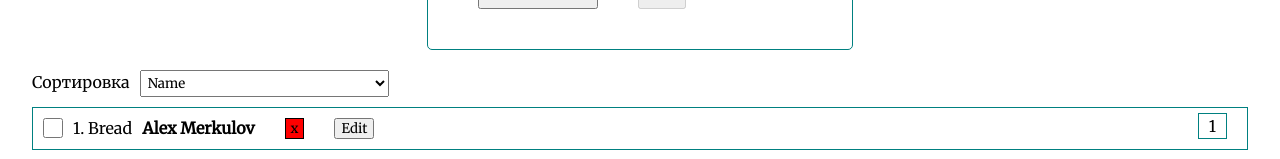
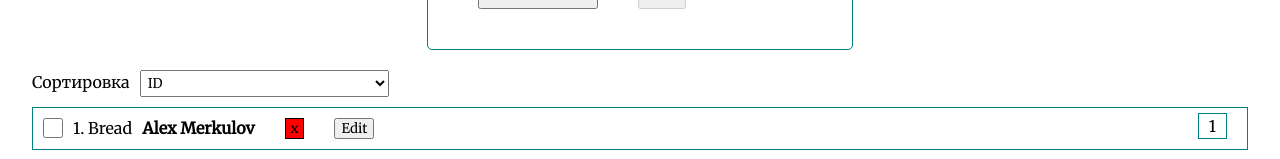
Before and after one commit to SashkoRabin/testonix, a React (Create React App) app: page /todo in a window 1280 px wide. Shown: the part 332-491 px from the top of the page. Built offline with nearby package versions, Linux system fonts and the light colour scheme; the HTML template or start-up script is replaced by a standard one.

Commit message:
Hometask 5 (part 3)
- DragAndDrop

```diff
--- a/src/pages/Todo/components/SettingBar.jsx
+++ b/src/pages/Todo/components/SettingBar.jsx
@@ -3,7 +3,7 @@ import cl from '../Todo.module.css';
 import PropTypes from 'prop-types';
 
 export default function SettingBar({ setSortIndex }) {
-  const [sortValue, setSortValue] = useState(3);
+  const [sortValue, setSortValue] = useState(1);
 
   useEffect(() => {
     setSortIndex((prev) => (prev = sortValue));
--- a/src/pages/Todo/components/TodoBody.jsx
+++ b/src/pages/Todo/components/TodoBody.jsx
@@ -5,8 +5,9 @@ export default function TodoBody() {
   const [titleValue, setTitleValue] = useState('');
   const [nameValue, setNameValue] = useState('');
   const [surnameValue, setSurnameValue] = useState('');
-  const [sortIndex, setSortIndex] = useState(3);
+  const [sortIndex, setSortIndex] = useState(1);
   const [currentTodo, setCurrentTodo] = useState();
+  const [dragCurrentTodo, setDragCurrentTodo] = useState(null);
   const [isDisabled, setIsDisabled] = useState(true);
   const [todos, setTodos] = useState([
     // массив из объектов. вложенность есть.
@@ -14,6 +15,7 @@ export default function TodoBody() {
       id: 1,
       title: 'Bread',
       user: { name: 'Alex', surname: 'Merkulov' },
+      active: false,
       completed: false,
       hotkey: '1',
     },
@@ -175,6 +177,27 @@ export default function TodoBody() {
     setTitleValue('');
     setIsDisabled((prev) => (prev = true));
   };
+  const dragStart = (e, dragTodo) => {
+    setDragCurrentTodo((prev) => (prev = dragTodo));
+  };
+
+  const dragOver = (e) => {
+    e.preventDefault();
+  };
+  const dragDrop = (e, dropTodo) => {
+    e.preventDefault();
+    setTodos((prev) => {
+      const arr = [...prev];
+      let temp =
+        arr[arr.findIndex((item) => item.id === dragCurrentTodo.id)].id;
+      arr[arr.findIndex((item) => item.id === dragCurrentTodo.id)].id =
+        dropTodo.id;
+      arr[arr.findIndex((item) => item.id === dropTodo.id)].id = temp;
+
+      return arr;
+    });
+    sortingFunc(sortIndex);
+  };
   return (
     <TodoBodyView
       titleValue={titleValue}
@@ -188,10 +211,14 @@ export default function TodoBody() {
       submitEditTodoById={submitEditTodoById}
       setSortIndex={setSortIndex}
       todos={todos}
+      setTodos={setTodos}
       setTodoCompleted={setTodoCompleted}
       deleteTodoById={deleteTodoById}
       editTodoById={editTodoById}
       setActiveTodo={setActiveTodo}
+      dragDrop={dragDrop}
+      dragStart={dragStart}
+      dragOver={dragOver}
     />
   );
 }
--- a/src/pages/Todo/components/TodoBodyView.jsx
+++ b/src/pages/Todo/components/TodoBodyView.jsx
@@ -44,10 +44,14 @@ export default function TodoBodyView(props) {
           <TodoItem
             key={item.id}
             todo={item}
+            setTodos={props.setTodos}
             setTodoCompleted={props.setTodoCompleted}
             deleteTodoById={props.deleteTodoById}
             editTodoById={props.editTodoById}
             setActiveTodo={props.setActiveTodo}
+            dragDrop={props.dragDrop}
+            dragStart={props.dragStart}
+            dragOver={props.dragOver}
           />
         ))
       ) : (
--- a/src/pages/Todo/components/TodoItem.jsx
+++ b/src/pages/Todo/components/TodoItem.jsx
@@ -3,30 +3,28 @@ import React, { useEffect, useState } from 'react';
 import PropTypes from 'prop-types';
 import TodoItemView from './TodoItemView';
 
-export default function TodoItem({
-  todo,
-  setTodoCompleted,
-  deleteTodoById,
-  editTodoById,
-  setActiveTodo,
-}) {
+export default function TodoItem(props) {
   const [wrapperClassName, setWrapperClassName] = useState('todo__item');
   const clickHandler = async () => {
-    await setActiveTodo(todo.id);
+    await props.setActiveTodo(props.todo.id);
   };
   useEffect(() => {
-    todo.active
+    props.todo.active
       ? setWrapperClassName('todo__item active')
       : setWrapperClassName('todo__item');
-  }, [todo.active]);
+  }, [props.todo.active]);
+
   return (
     <TodoItemView
-      todo={todo}
-      setTodoCompleted={setTodoCompleted}
-      deleteTodoById={deleteTodoById}
-      editTodoById={editTodoById}
+      todo={props.todo}
+      setTodoCompleted={props.setTodoCompleted}
+      deleteTodoById={props.deleteTodoById}
+      editTodoById={props.editTodoById}
       wrapperClassName={wrapperClassName}
       clickHandler={clickHandler}
+      dragDrop={props.dragDrop}
+      dragOver={props.dragOver}
+      dragStart={props.dragStart}
     />
   );
 }
--- a/src/pages/Todo/components/TodoItemView.jsx
+++ b/src/pages/Todo/components/TodoItemView.jsx
@@ -1,45 +1,45 @@
 import React from 'react';
 import cl from '../Todo.module.css';
 
-export default function TodoItemView({
-  todo,
-  setTodoCompleted,
-  deleteTodoById,
-  editTodoById,
-  wrapperClassName,
-  clickHandler,
-}) {
+export default function TodoItemView(props) {
   return (
-    <div className={wrapperClassName || 'todo__item'} onClick={clickHandler}>
+    <div
+      className={props.wrapperClassName || 'todo__item'}
+      draggable="true"
+      onDragStart={(e) => props.dragStart(e, props.todo)}
+      onDragOver={props.dragOver}
+      onDrop={(e) => props.dragDrop(e, props.todo)}
+      onClick={props.clickHandler}
+    >
       <input
         type="checkbox"
         name="todoCompleted"
         id="todoCompleted"
-        value={todo.id}
-        onChange={(e) => setTodoCompleted(+e.target.value)}
+        value={props.todo.id}
+        onChange={(e) => props.setTodoCompleted(+e.target.value)}
       />
       <p>
-        {todo.id}. {todo.title}
+        {props.todo.id}. {props.todo.title}
       </p>
       <br />
       <h4>
-        {todo.user.name} {todo.user.surname}
+        {props.todo.user.name} {props.todo.user.surname}
       </h4>
       <button
-        value={todo.id}
-        onClick={(e) => deleteTodoById(+e.target.value)}
+        value={props.todo.id}
+        onClick={(e) => props.deleteTodoById(+e.target.value)}
         className={cl.todo__deleteButton}
       >
         x
       </button>
       <button
-        value={todo.id}
-        onClick={(e) => editTodoById(+e.target.value)}
+        value={props.todo.id}
+        onClick={(e) => props.editTodoById(+e.target.value)}
         className={cl.todo__editButton}
       >
         Edit
       </button>
-      <span className={cl.hotkey}>{todo.hotkey}</span>
+      <span className={cl.hotkey}>{props.todo.hotkey}</span>
     </div>
   );
 }
```
